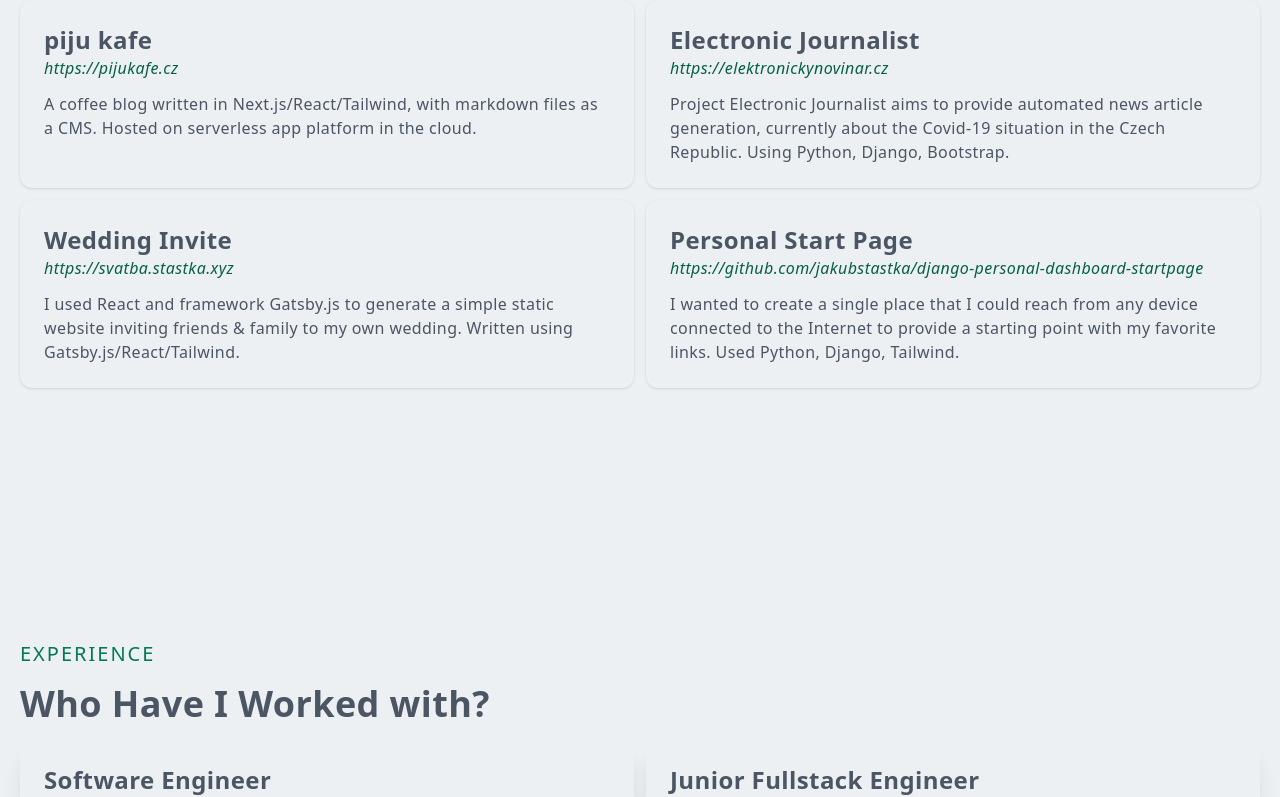
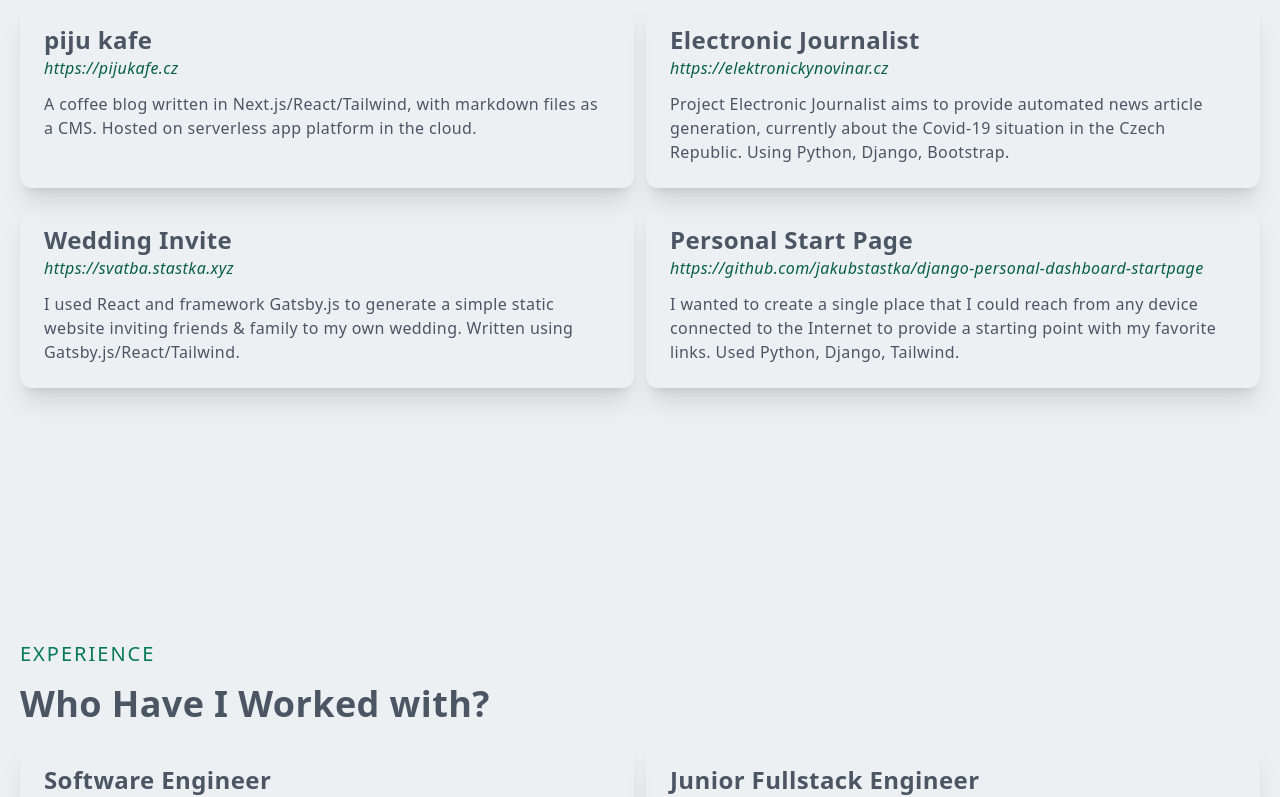
Before and after one commit to jakubstastka/next-js-react-resume-site, a Next.js app: page / in a window 1280 px wide. Shown: the part 1876-2673 px from the top of the page. Built offline with nearby package versions, Linux system fonts and the light colour scheme.

Commit message:
shadows were not right in ProjectEntry

```diff
--- a/components/ProjectEntry.jsx
+++ b/components/ProjectEntry.jsx
@@ -2,7 +2,7 @@ import Link from "next/link";
 
 export default function Project({ name, description, github, link }) {
   return (
-    <div className="p-6 shadow rounded-xl">
+    <div className="p-6 shadow-xl rounded-xl">
       <div className="text-2xl font-semibold">{name}</div>
       {link && (
         <div>
```
